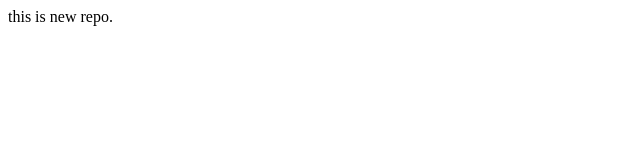
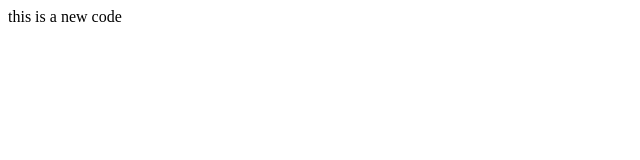
Before and after one commit to uady606/localrepo, a plain HTML site: page index.html in a window 1280 px wide. Shown: the full height of the page, 0-640 px from the left. Drawn offline with Linux system fonts and the light colour scheme.

Commit message:
changed code

```diff
--- a/index.html
+++ b/index.html
@@ -1 +1 @@
-<p>this is new repo.</p>
+<p>this is a new code </p>
```
